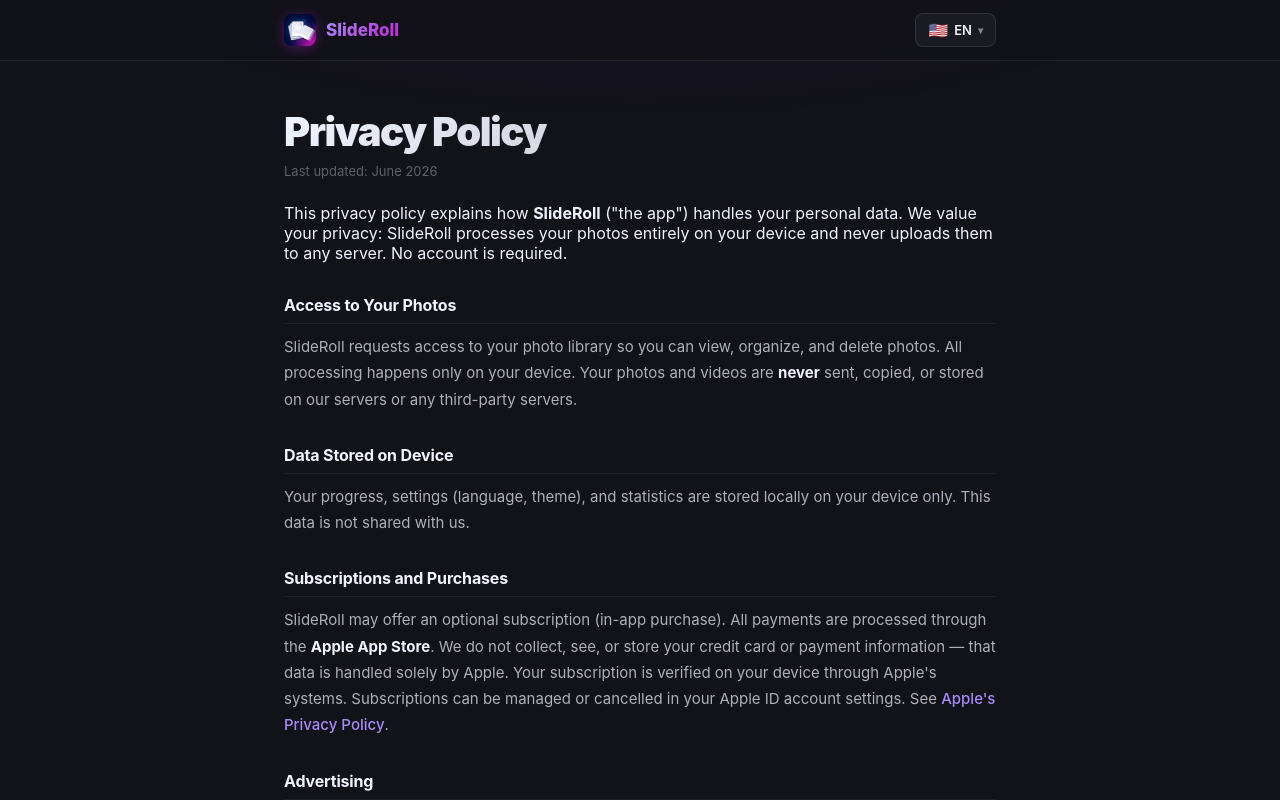
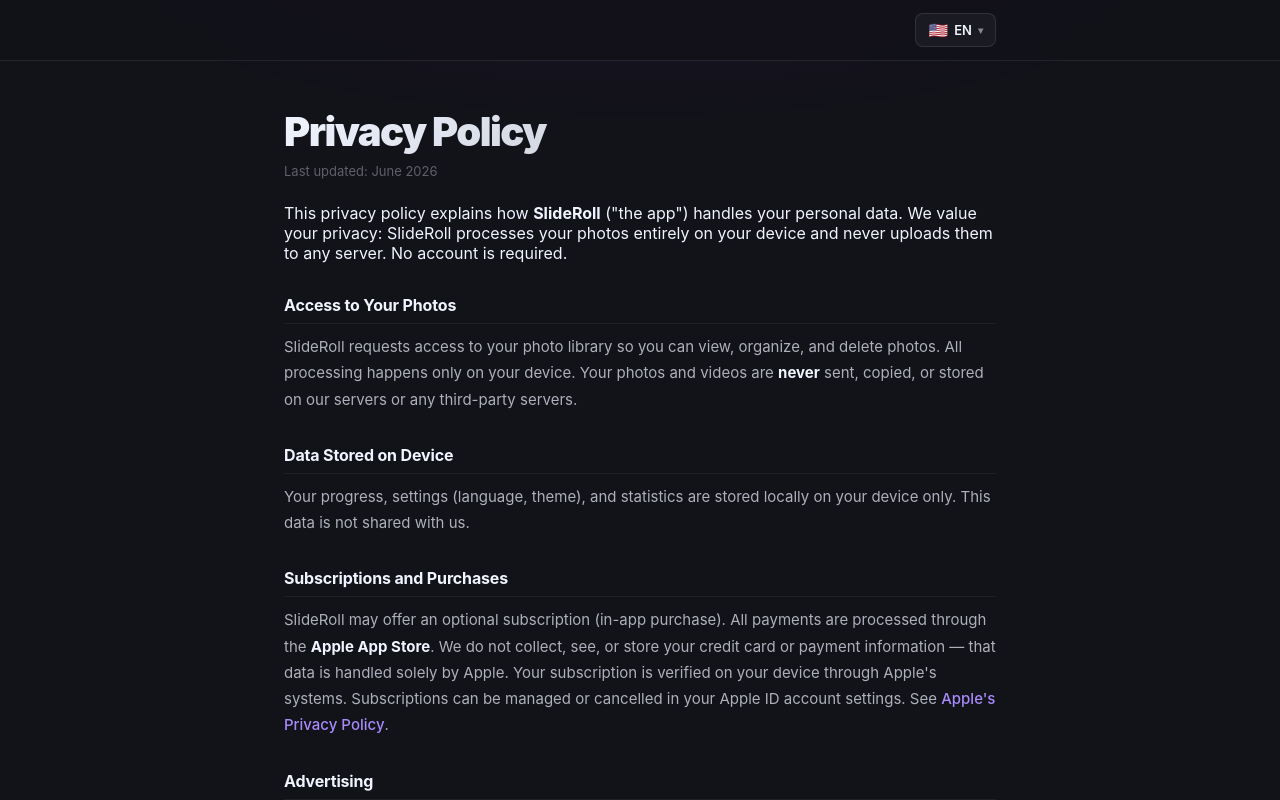
Before and after one commit to mertkerimi/slideroll-website, a React (Vite) app: page /slideroll/privacy in a window 1280 px wide. Shown: the top 800 px of the page. Built offline with nearby package versions, Linux system fonts and the light colour scheme.

Commit message:
fix: remove logo from legal pages navbar, keep lang picker only

```diff
--- a/src/components/Layout.tsx
+++ b/src/components/Layout.tsx
@@ -92,22 +92,7 @@
         WebkitBackdropFilter: 'blur(20px)',
         borderBottom: '1px solid rgba(255,255,255,0.08)',
       }}>
-        <div style={{ maxWidth: 760, margin: '0 auto', padding: '0 1.5rem', height: 60, display: 'flex', alignItems: 'center', justifyContent: 'space-between' }}>
-          <Link to="/" style={{ display: 'flex', alignItems: 'center', gap: 10, textDecoration: 'none' }}>
-            <img
-              src="/app-icon.png"
-              alt="SlideRoll"
-              style={{ width: 32, height: 32, borderRadius: 8, boxShadow: '0 2px 12px rgba(192,38,211,0.35)' }}
-              onError={(e) => { (e.target as HTMLImageElement).style.display = 'none' }}
-            />
-            <span style={{
-              fontWeight: 800, fontSize: 17,
-              background: 'linear-gradient(135deg, #A78BFA, #C026D3)',
-              WebkitBackgroundClip: 'text', WebkitTextFillColor: 'transparent',
-            }}>
-              SlideRoll
-            </span>
-          </Link>
+        <div style={{ maxWidth: 760, margin: '0 auto', padding: '0 1.5rem', height: 60, display: 'flex', alignItems: 'center', justifyContent: 'flex-end' }}>
           <LangPicker />
         </div>
       </nav>
```
